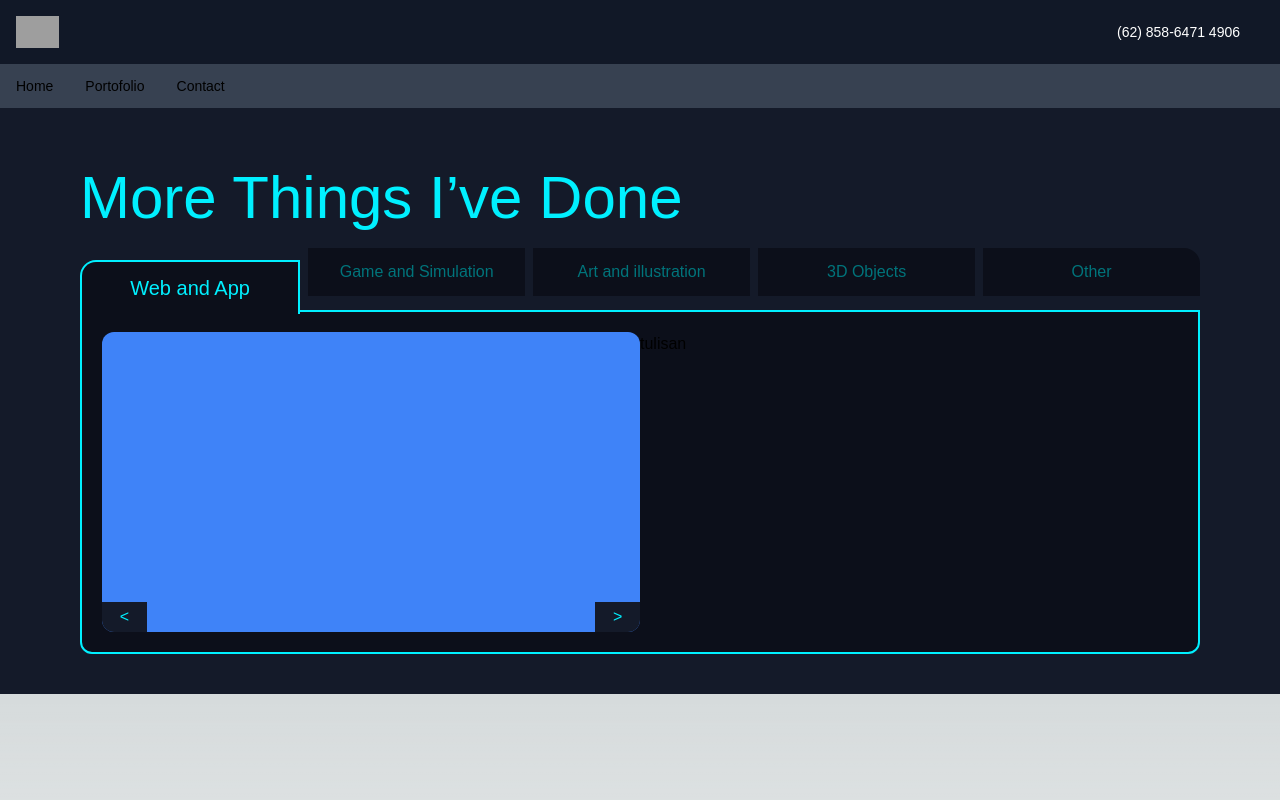
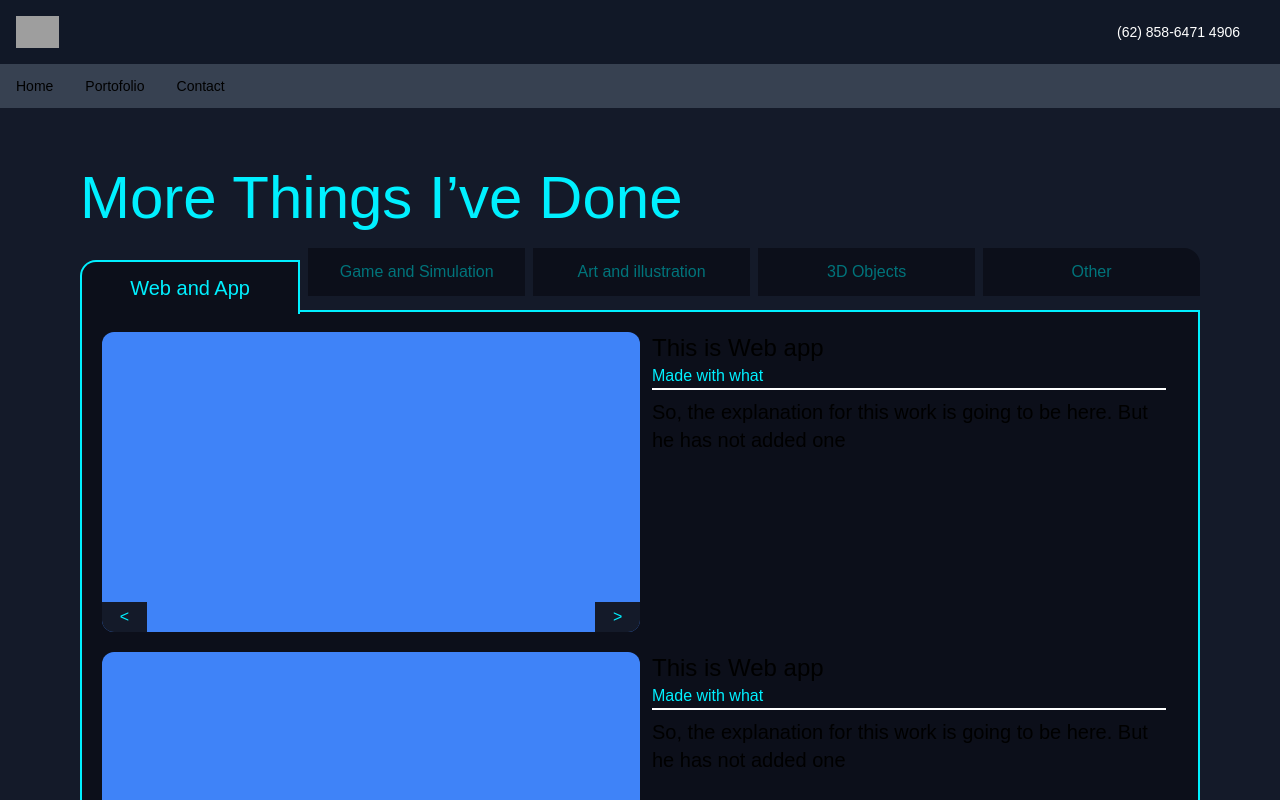
Before and after one commit to Dafazan/MyPortofolioWebsite, a Next.js app: page /portofolio in a window 1280 px wide. Shown: the top 800 px of the page. Built offline with nearby package versions, Linux system fonts and the light colour scheme; grey boxes are pictures that could not be loaded; a web font is replaced by a local one.

Commit message:
added card

```diff
--- /dev/null
+++ b/app/components/portofolios/Arts.jsx
@@ -0,0 +1,69 @@
+'use client'
+import React from 'react'
+import { useState } from 'react'
+import { motion } from 'framer-motion'
+
+function Arts() {
+    const [img, setImg] = useState(2);
+    const handleClick = () => {
+        setImg((prevImg) => (prevImg === 4 ? 0 : prevImg + 1));
+    };
+    const handleClickr = () => {
+        setImg((prevImg) => (prevImg === 0 ? 4 : prevImg - 1));
+    };
+    let imageSopay = 'h-[300px] w-3/6 rounded-xl flex flex-col bg-red-500';
+
+    if (img === 0) {
+        imageSopay = 'h-[300px] w-3/6 rounded-xl flex flex-col bg-blue-500';
+    } else if (img === 1) {
+        imageSopay = 'h-[300px] w-3/6 rounded-xl flex flex-col bg-violet-500';
+    } else if (img === 2) {
+        imageSopay = 'h-[300px] w-3/6 rounded-xl flex flex-col bg-slate-400';
+    } else if (img === 3) {
+        imageSopay = 'h-[300px] w-3/6 rounded-xl flex flex-col bg-yellow-500';
+    }
+    return (
+
+
+        <div className='flex w-full'>
+            <motion.div
+                initial={{ y: 50, opacity: 0 }}
+                animate={{ y: 0, opacity: 1 }}
+                transition={{ duration: 0.5, delay: 0 }}
+                className={imageSopay}>
+                <div className='w-full h-full flex-grow'></div>
+                <div className='flex'>
+                    <div className='w-1/12 bgl txt1 hover:text-2xl rounded-es-xl flex justify-center items-center text-'><button onClick={handleClickr}>&lt;</button></div>
+                    <div className='w-10/12 h-[30px]'></div>
+                    <div className='w-1/12 bgl txt1 hover:text-2xl rounded-ee-xl flex justify-center items-center text-'><button onClick={handleClick}>&gt;</button></div>
+                </div>
+            </motion.div>
+
+
+            <div className='px-3 w-3/6'>
+                <motion.p
+                    initial={{ y: 50, opacity: 0 }}
+                    animate={{ y: 0, opacity: 1 }}
+                    transition={{ duration: 0.5, delay: 0 }}
+                    className='text-2xl'>This is Some Art</motion.p>
+                <motion.p
+                    initial={{ y: 50, opacity: 0 }}
+                    animate={{ y: 0, opacity: 1 }}
+                    transition={{ duration: 0.5, delay: 0 }}
+                    className='txt1'>Made with various tools</motion.p>
+                <motion.div
+                    initial={{ y: 50, opacity: 0 }}
+                    animate={{ y: 0, opacity: 1 }}
+                    transition={{ duration: 0.5, delay: 0.5 }}
+                    className='h-[2px] w-full bg-white mb-2'></motion.div>
+                <motion.p
+                    initial={{ y: 50, opacity: 0 }}
+                    animate={{ y: 0, opacity: 1 }}
+                    transition={{ duration: 0.5, delay: 1 }}
+                    className='text-xl'>So, the explanation for this work is going to be here. But he has not added one</motion.p>
+            </div>
+        </div>
+    )
+}
+
+export default Arts
--- /dev/null
+++ b/app/components/portofolios/GamesApp.jsx
@@ -0,0 +1,69 @@
+'use client'
+import React from 'react'
+import { useState } from 'react'
+import { motion } from 'framer-motion'
+
+function GamesApp() {
+    const [img, setImg] = useState(1);
+    const handleClick = () => {
+        setImg((prevImg) => (prevImg === 4 ? 0 : prevImg + 1));
+    };
+    const handleClickr = () => {
+        setImg((prevImg) => (prevImg === 0 ? 4 : prevImg - 1));
+    };
+    let imageSopay = 'h-[300px] w-3/6 rounded-xl flex flex-col bg-red-500';
+
+    if (img === 0) {
+        imageSopay = 'h-[300px] w-3/6 rounded-xl flex flex-col bg-blue-500';
+    } else if (img === 1) {
+        imageSopay = 'h-[300px] w-3/6 rounded-xl flex flex-col bg-violet-500';
+    } else if (img === 2) {
+        imageSopay = 'h-[300px] w-3/6 rounded-xl flex flex-col bg-slate-400';
+    } else if (img === 3) {
+        imageSopay = 'h-[300px] w-3/6 rounded-xl flex flex-col bg-yellow-500';
+    }
+    return (
+
+
+        <div className='flex w-full'>
+            <motion.div
+                initial={{ x: -50, opacity: 0 }}
+                animate={{ x: 0, opacity: 1 }}
+                transition={{ duration: 0.5, delay: 0 }}
+                className={imageSopay}>
+                <div className='w-full h-full flex-grow'></div>
+                <div className='flex'>
+                    <div className='w-1/12 bgl txt1 hover:text-2xl rounded-es-xl flex justify-center items-center text-'><button onClick={handleClickr}>&lt;</button></div>
+                    <div className='w-10/12 h-[30px]'></div>
+                    <div className='w-1/12 bgl txt1 hover:text-2xl rounded-ee-xl flex justify-center items-center text-'><button onClick={handleClick}>&gt;</button></div>
+                </div>
+            </motion.div>
+
+
+            <div className='px-3 w-3/6'>
+                <motion.p
+                    initial={{ x: 50, opacity: 0 }}
+                    animate={{ x: 0, opacity: 1 }}
+                    transition={{ duration: 0.5, delay: 0 }}
+                    className='text-2xl'>This is Some Game</motion.p>
+                <motion.p
+                    initial={{ x: 50, opacity: 0 }}
+                    animate={{ x: 0, opacity: 1 }}
+                    transition={{ duration: 0.5, delay: 0 }}
+                    className='txt1'>Made with a game engine</motion.p>
+                <motion.div
+                    initial={{ x: 50, opacity: 0 }}
+                    animate={{ x: 0, opacity: 1 }}
+                    transition={{ duration: 0.5, delay: 0.5 }}
+                    className='h-[2px] w-full bg-white mb-2'></motion.div>
+                <motion.p
+                    initial={{ x: 50, opacity: 0 }}
+                    animate={{ x: 0, opacity: 1 }}
+                    transition={{ duration: 0.5, delay: 1 }}
+                    className='text-xl'>So, the explanation for this work is going to be here. But he has not added one</motion.p>
+            </div>
+        </div>
+    )
+}
+
+export default GamesApp
--- /dev/null
+++ b/app/components/portofolios/WebApp.jsx
@@ -0,0 +1,69 @@
+'use client'
+import React from 'react'
+import { useState } from 'react'
+import { motion } from 'framer-motion'
+
+function WebApp() {
+  const [img, setImg] = useState(0);
+  const handleClick = () => {
+    setImg((prevImg) => (prevImg === 4 ? 0 : prevImg + 1));
+  };
+  const handleClickr = () => {
+    setImg((prevImg) => (prevImg === 0 ? 4 : prevImg - 1));
+  };
+  let imageSopay = 'h-[300px] w-3/6 rounded-xl flex flex-col bg-red-500';
+
+  if (img === 0) {
+    imageSopay = 'h-[300px] w-3/6 rounded-xl flex flex-col bg-blue-500';
+  } else if (img === 1) {
+    imageSopay = 'h-[300px] w-3/6 rounded-xl flex flex-col bg-violet-500';
+  } else if (img === 2) {
+    imageSopay = 'h-[300px] w-3/6 rounded-xl flex flex-col bg-slate-400';
+  } else if (img === 3) {
+    imageSopay = 'h-[300px] w-3/6 rounded-xl flex flex-col bg-yellow-500';
+  }
+  return (
+
+
+    <div className='flex w-full'>
+      <motion.div
+        initial={{ x: -50, opacity: 0 }}
+        animate={{ x: 0, opacity: 1 }}
+        transition={{ duration: 0.5, delay: 0 }}
+        className={imageSopay}>
+        <div className='w-full h-full flex-grow'></div>
+        <div className='flex'>
+          <div className='w-1/12 bgl txt1 hover:text-2xl rounded-es-xl flex justify-center items-center text-'><button onClick={handleClickr}>&lt;</button></div>
+          <div className='w-10/12 h-[30px]'></div>
+          <div className='w-1/12 bgl txt1 hover:text-2xl rounded-ee-xl flex justify-center items-center text-'><button onClick={handleClick}>&gt;</button></div>
+        </div>
+      </motion.div>
+
+
+      <div className='px-3 w-3/6'>
+        <motion.p
+          initial={{ x: 50, opacity: 0 }}
+          animate={{ x: 0, opacity: 1 }}
+          transition={{ duration: 0.5, delay: 0 }}
+          className='text-2xl'>This is Web app</motion.p>
+        <motion.p
+          initial={{ x: 50, opacity: 0 }}
+          animate={{ x: 0, opacity: 1 }}
+          transition={{ duration: 0.5, delay: 0 }}
+          className='txt1'>Made with what</motion.p>
+        <motion.div
+          initial={{ x: 50, opacity: 0 }}
+          animate={{ x: 0, opacity: 1 }}
+          transition={{ duration: 0.5, delay: 0.5 }}
+          className='h-[2px] w-full bg-white mb-2'></motion.div>
+        <motion.p
+          initial={{ x: 50, opacity: 0 }}
+          animate={{ x: 0, opacity: 1 }}
+          transition={{ duration: 0.5, delay: 1 }}
+          className='text-xl'>So, the explanation for this work is going to be here. But he has not added one</motion.p>
+      </div>
+    </div>
+  )
+}
+
+export default WebApp
--- a/app/portofolio/page.jsx
+++ b/app/portofolio/page.jsx
@@ -2,25 +2,12 @@
 import React from 'react'
 import { useState } from 'react';
 //translate-y-3 border-x-2 border-t-2 border-[#00F0FF]
+import WebApp from '../components/portofolios/WebApp'
+import GamesApp from '../components/portofolios/GamesApp'
+import Arts from '../components/portofolios/Arts'
+
+
 function Portofolio() {
-    const [img, setImg] = useState(0);
-    const handleClick = () => {
-        setImg((prevImg) => (prevImg === 4 ? 0 : prevImg + 1));
-    };
-    const handleClickr = () => {
-        setImg((prevImg) => (prevImg === 0 ? 4 : prevImg - 1));
-    };
-    let imageSopay = 'h-[300px] w-3/6 rounded-xl flex flex-col bg-red-500';
-
-    if (img === 0) {
-        imageSopay = 'h-[300px] w-3/6 rounded-xl flex flex-col bg-blue-500';
-    } else if (img === 1) {
-        imageSopay = 'h-[300px] w-3/6 rounded-xl flex flex-col bg-violet-500';
-    } else if (img === 2) {
-        imageSopay = 'h-[300px] w-3/6 rounded-xl flex flex-col bg-slate-400';
-    } else if (img === 3) {
-        imageSopay = 'h-[300px] w-3/6 rounded-xl flex flex-col bg-yellow-500';
-    }
 
 
     const components = [
@@ -54,20 +41,44 @@ function Portofolio() {
                     </button>
                 </div>
             </div>
-            <div className='flex bgd mt-2 border-2 border-[#00F0FF] rounded-b-xl p-5 w-full'>
-                <div className='flex w-full'>
-                    <div className={imageSopay}>
-                        <div className='w-full h-full flex-grow'></div>
-                        <div className='flex'>
-                            <div className='w-1/12 bgl txt1 hover:text-2xl rounded-es-xl flex justify-center items-center text-'><button onClick={handleClickr}>&lt;</button></div>
-                            <div className='w-10/12 h-[30px]'></div>
-                            <div className='w-1/12 bgl txt1 hover:text-2xl rounded-ee-xl flex justify-center items-center text-'><button onClick={handleClick}>&gt;</button></div>
+            <div className='bgd mt-2 border-2 border-[#00F0FF] rounded-b-xl p-5 w-full'>
+                {
+                    comp == 0 ?
+                        <div className='grid grid-cols-1 gap-5'>
+                            <WebApp />
+                            <WebApp />
+                            <WebApp />
+                            <WebApp />
                         </div>
-                    </div>
+                        : comp == 1 ?
+                            <div className='grid grid-cols-1 gap-5'>
+                                <GamesApp />
+                                <GamesApp />
+                                <GamesApp />
+                                <GamesApp />
+                            </div>
 
+                            : comp == 2 ?
 
-                    <div>tulisan</div>
-                </div>
+                                <div className='grid grid-cols-1 gap-5'>
+                                    <Arts />
+                                    <Arts />
+                                    <Arts />
+                                    <Arts />
+                                </div>
+                                : comp == 3 ?
+                                    <div className='grid grid-cols-1 gap-5'>
+                                        3d
+                                    </div>
+
+                                    : comp == 4 ?
+
+                                        <div className='grid grid-cols-1 gap-5'>
+                                            Other
+                                        </div> : false
+
+                }
+
             </div>
 
         </div>
```
